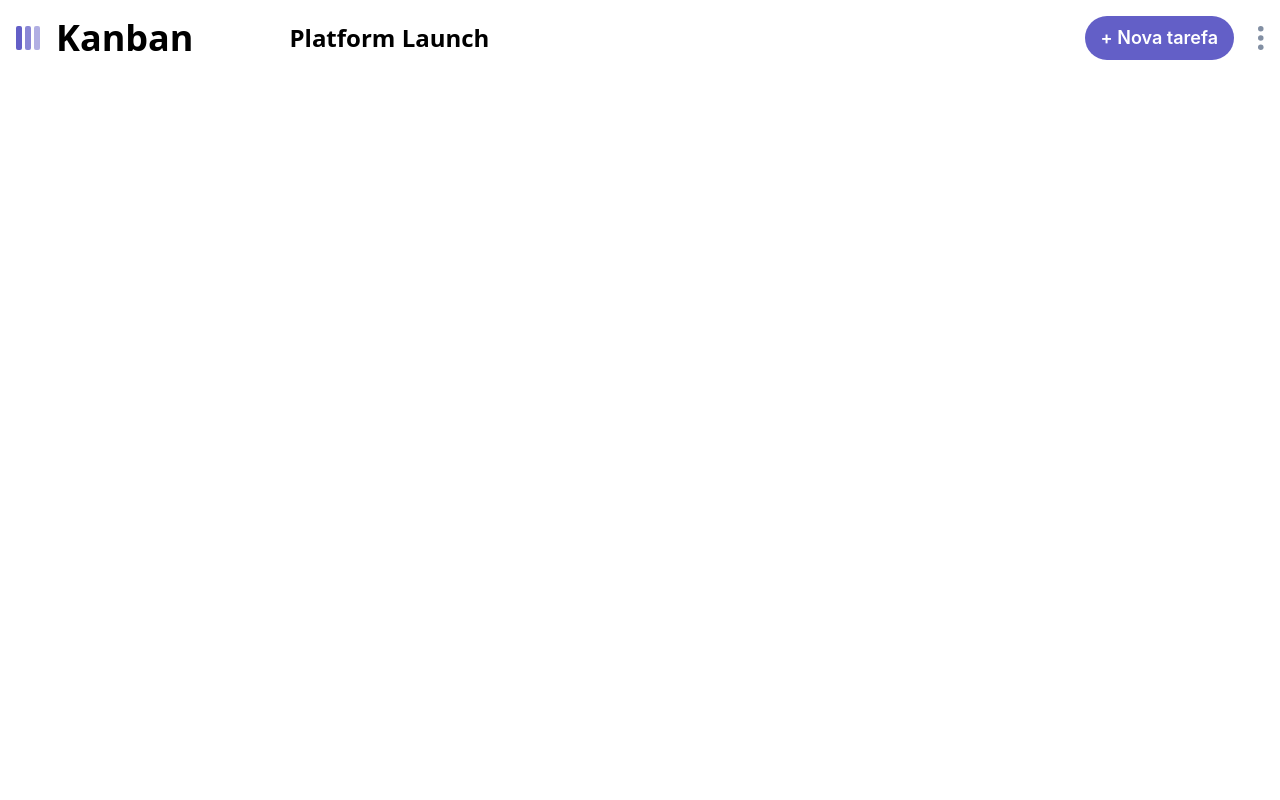
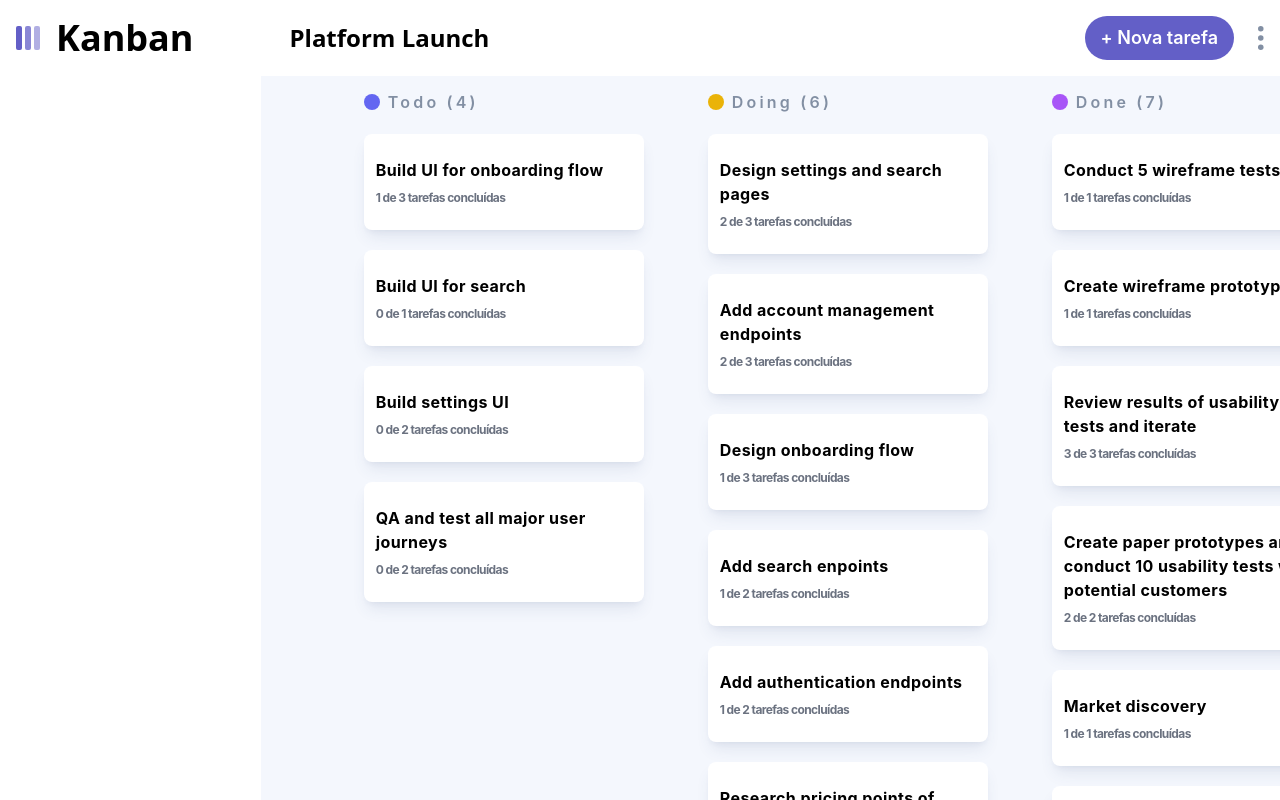
Before and after one commit to daniilomendes/kanban-task-management, a React (Vite) app: page / in a window 1280 px wide. Built offline with nearby package versions, Linux system fonts and the light colour scheme.

Commit message:
feat: create center component(columns and tasks)

```diff
--- a/package.json
+++ b/package.json
@@ -12,6 +12,7 @@
   "dependencies": {
     "@headlessui/react": "^2.1.1",
     "@reduxjs/toolkit": "^2.2.5",
+    "lodash": "^4.17.21",
     "react": "^18.3.1",
     "react-dom": "^18.3.1",
     "react-redux": "^9.1.2",
--- a/src/App.jsx
+++ b/src/App.jsx
@@ -29,7 +29,10 @@
             />
 
             {/* Center Section */}
-            <Center />
+            <Center
+              boardModalOpen={boardModalOpen}
+              setBoardModalOpen={setBoardModalOpen}
+            />
           </>
         ) : (
           <>
--- a/src/components/Center.jsx
+++ b/src/components/Center.jsx
@@ -1,4 +1,47 @@
-const Center = () => {
-  return <div>Center</div>;
+import { useEffect, useState } from "react";
+import SideBar from "./SideBar";
+import { useSelector } from "react-redux";
+import Column from "./Column";
+
+const Center = ({ boardModalOpen, setBoardModalOpen }) => {
+  const [windowSize, setWindowSize] = useState([
+    window.innerWidth,
+    window.innerHeight,
+  ]);
+
+  const [isSideBarOpen, setIsSideBarOpen] = useState(true);
+
+  const boards = useSelector((state) => state.boards);
+  const board = boards.find((board) => board.isActive === true);
+  const columns = board.columns;
+
+  useEffect(() => {
+    const handleWindowResize = () => {
+      setWindowSize([window.innerWidth, window.innerHeight]);
+    };
+
+    window.addEventListener("resize", handleWindowResize);
+
+    return () => {
+      window.removeEventListener("resize", handleWindowResize);
+    };
+  });
+
+  return (
+    <div
+      className={
+        windowSize[0] >= 768 && isSideBarOpen
+          ? "bg-[#f4f7fd] scrollbar-hide h-screen flex dark:bg-[#20212c] overflow-x-scroll gap-6 ml-[261px]"
+          : "bg-[#f4f7fd] scrollbar-hide h-screen flex dark:bg-[#20212c] overflow-x-scroll gap-6"
+      }
+    >
+      {windowSize[0] >= 768 && <SideBar />}
+
+      {/* Columns Section */}
+      {columns.map((col, index) => (
+        <Column key={index} colIndex={index} />
+      ))}
+    </div>
+  );
 };
 export default Center;
--- /dev/null
+++ b/src/components/Column.jsx
@@ -0,0 +1,43 @@
+import { shuffle } from "lodash";
+import { useEffect, useState } from "react";
+import { useDispatch, useSelector } from "react-redux";
+import Task from "./Task";
+
+const Column = ({ colIndex }) => {
+  const colors = [
+    "bg-red-500",
+    "bg-orange-500",
+    "bg-blue-500",
+    "bg-purple-500",
+    "bg-green-500",
+    "bg-indigo-500",
+    "bg-yellow-500",
+    "bg-pink-500",
+    "bg-sky-500",
+  ];
+
+  const [color, setColor] = useState(null);
+
+  const dispatch = useDispatch();
+  const boards = useSelector((state) => state.boards);
+  const board = boards.find((board) => board.isActive === true);
+  const col = board.columns.find((col, i) => i === colIndex);
+
+  useEffect(() => {
+    setColor(shuffle(colors).pop());
+  }, [dispatch]);
+
+  return (
+    <div className="scrollbar-hide mx-5 pt-[90px] min-w-[280px]">
+      <p className="font-semibold flex items-center gap-2 tracking-widest md:tracking-[.2em] text-[#828fa3]">
+        <div className={`rounded-full w-4 h-4 ${color}`} />
+        {col.name} ({col.tasks.length})
+      </p>
+
+      {col.tasks.map((task, index) => (
+        <Task key={index} taskIndex={index} colIndex={colIndex} />
+      ))}
+    </div>
+  );
+};
+export default Column;
--- /dev/null
+++ b/src/components/SideBar.jsx
@@ -0,0 +1,4 @@
+const SideBar = () => {
+  return <div>SideBar</div>;
+};
+export default SideBar;
--- /dev/null
+++ b/src/components/Task.jsx
@@ -0,0 +1,42 @@
+import { useState } from "react";
+import { useSelector } from "react-redux";
+import TaskModal from "../modals/TaskModal";
+
+const Task = ({ taskIndex, colIndex }) => {
+  const boards = useSelector((state) => state.boards);
+  const board = boards.find((board) => board.isActive === true);
+  const columns = board.columns;
+  const col = columns.find((col, i) => i === colIndex);
+  const task = col.tasks.find((task, i) => i === taskIndex);
+
+  const [isTaskModalOpen, setIsTaskModalOpen] = useState(false);
+
+  let completed = 0;
+  let subtasks = task.subtasks;
+  subtasks.forEach((subtask) => {
+    if (subtask.isCompleted) {
+      completed++;
+    }
+  });
+
+  return (
+    <div>
+      <div
+        onClick={() => {
+          setIsTaskModalOpen(true);
+        }}
+        className=" w-[280px] first:my-5 rounded-lg  bg-white  dark:bg-[#2b2c37] shadow-[#364e7e1a] py-6
+            px-3 shadow-lg hover:text-[#635fc7] dark:text-white dark:hover:text-[#635fc7] cursor-pointer"
+      >
+        <p className="font-bold tracking-wide">{task.title}</p>
+
+        <p className="font-bold text-xs tracking-tighter mt-2 text-gray-500">
+          {completed} de {subtasks.length} tarefas concluídas
+        </p>
+      </div>
+
+      {isTaskModalOpen && <TaskModal />}
+    </div>
+  );
+};
+export default Task;
--- /dev/null
+++ b/src/modals/TaskModal.jsx
@@ -0,0 +1,4 @@
+const TaskModal = () => {
+  return <div>TaskModal</div>;
+};
+export default TaskModal;
```
Also changed, not shown: 1 other file (tests, documents, lock files or other folders).
